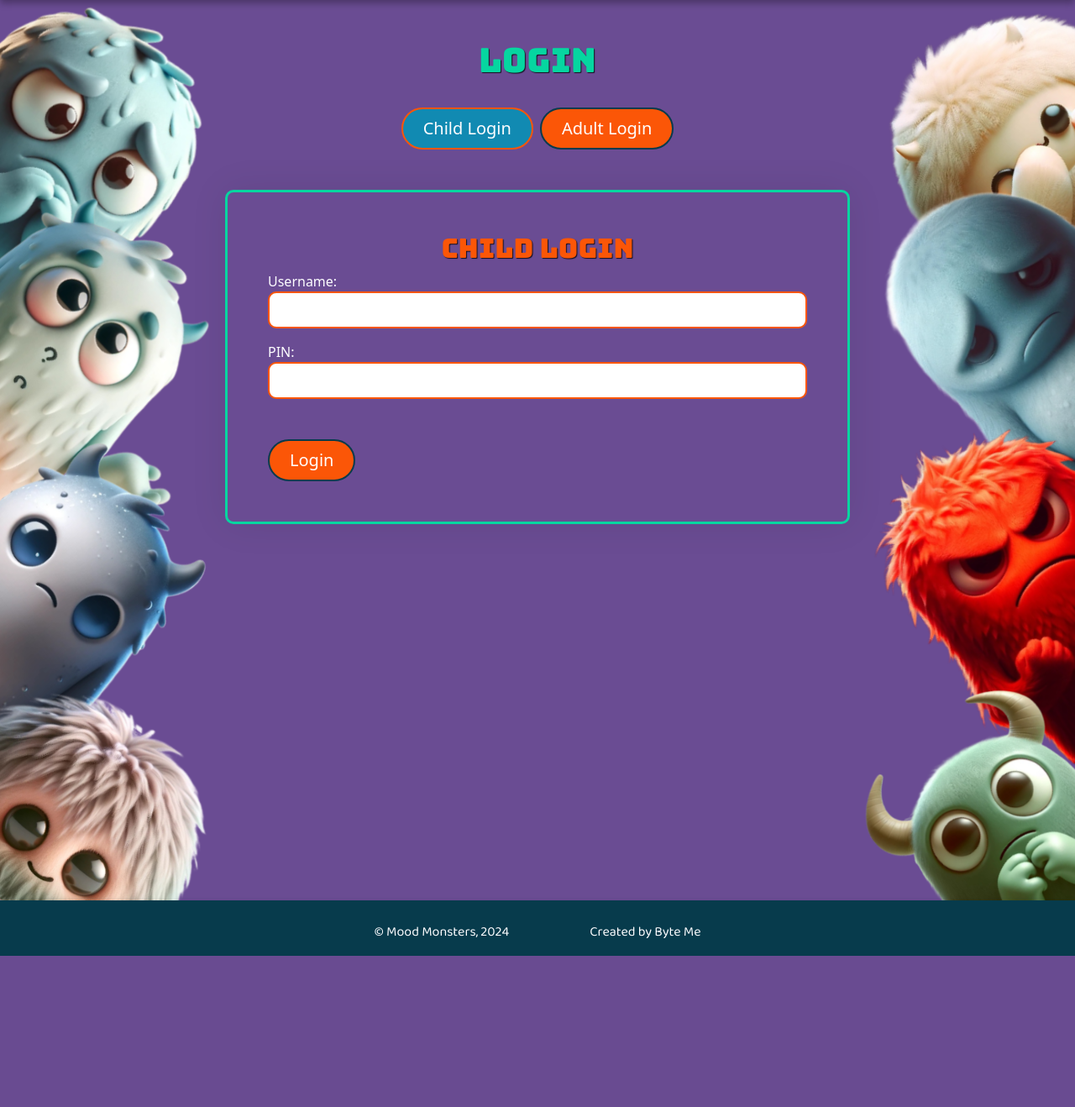
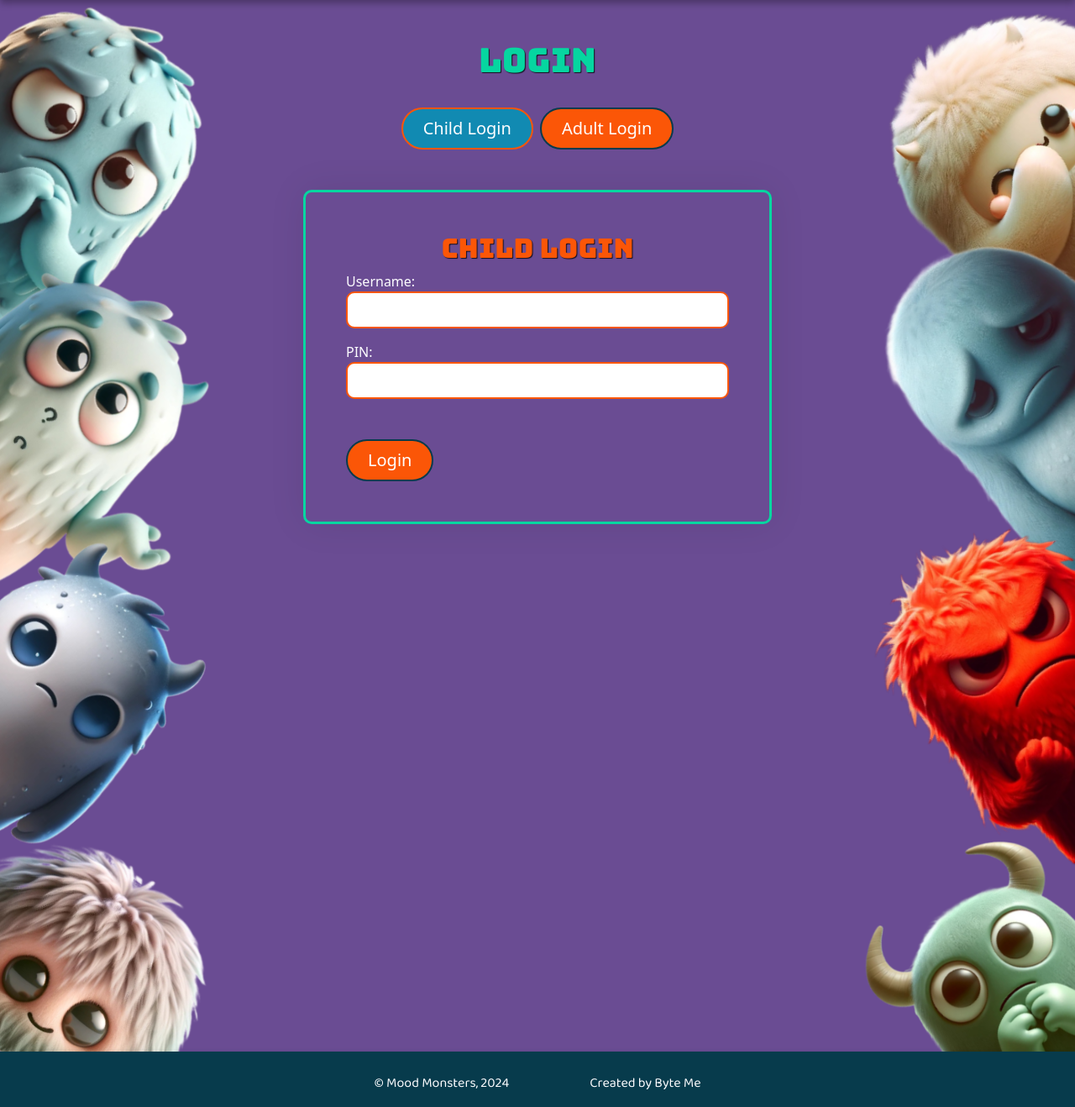
Before and after one commit to CallyKilduff123/mood_monsters, a Flask app: page /login in a window 1280 px wide. Shown: the part 56-1374 px from the top of the page at 84% size. Before the commit the page ends 1194 px from the top, so only its background shows below. Run offline with Flask 3, Linux system fonts and the light colour scheme; some libraries are stand-ins or nearby versions.

Commit message:
fixing some responsive issues

```diff
--- a/application/static/css/styles.css
+++ b/application/static/css/styles.css
@@ -39,7 +39,7 @@ h1 {
 }
 
 .spacer {
-  height: 400px; /* add empty space below login form */
+  height: 580px; /* add empty space below login form */
 }
 
 .container, .container-fluid {
--- a/application/templates/2_login.html
+++ b/application/templates/2_login.html
@@ -11,7 +11,7 @@
         </div>
         <!-- ERROR HANDLING MESSAGE -->
         <div class="d-flex align-items-center justify-content-center py-4 {% if show_error_grownup %} d-none {% endif %}" id="child-login">
-            <div class="col-md-8 mx-auto">
+            <div class="col-lg-6 col-md-8 col-sm-12 mx-auto">
                 <div class="section-form p-5">
                     <h2 class="text-center titles colour-6">Child Login</h2>
                     {% if show_error_child %}
--- a/application/templates/3_register.html
+++ b/application/templates/3_register.html
@@ -7,7 +7,7 @@
             <h1 class="titles colour-3 m-4">{{title}}</h1>
         </div>
         <div class="d-flex justify-content-center mb-4">
-            <div class="col-md-8 section-form py-4 px-5">
+            <div class="col-lg-6 col-md-8 col-sm-12 section-form py-4 px-5">
 
 
                 <!-- form starts -->
--- a/application/templates/6_sad_page.html
+++ b/application/templates/6_sad_page.html
@@ -2,7 +2,7 @@
 {% block body_content %}
 
 <div class="container-fluid wave-bottom gradient-colour-1 py-5">
-     <div class="container">
+     <div class="container col-md-8">
         <div class="row justify-content-center text-content py-1">
             <h1 class="text-center titles colour-2 pb-4">Activity page to address feelings of sadness</h1>
         </div>
```
